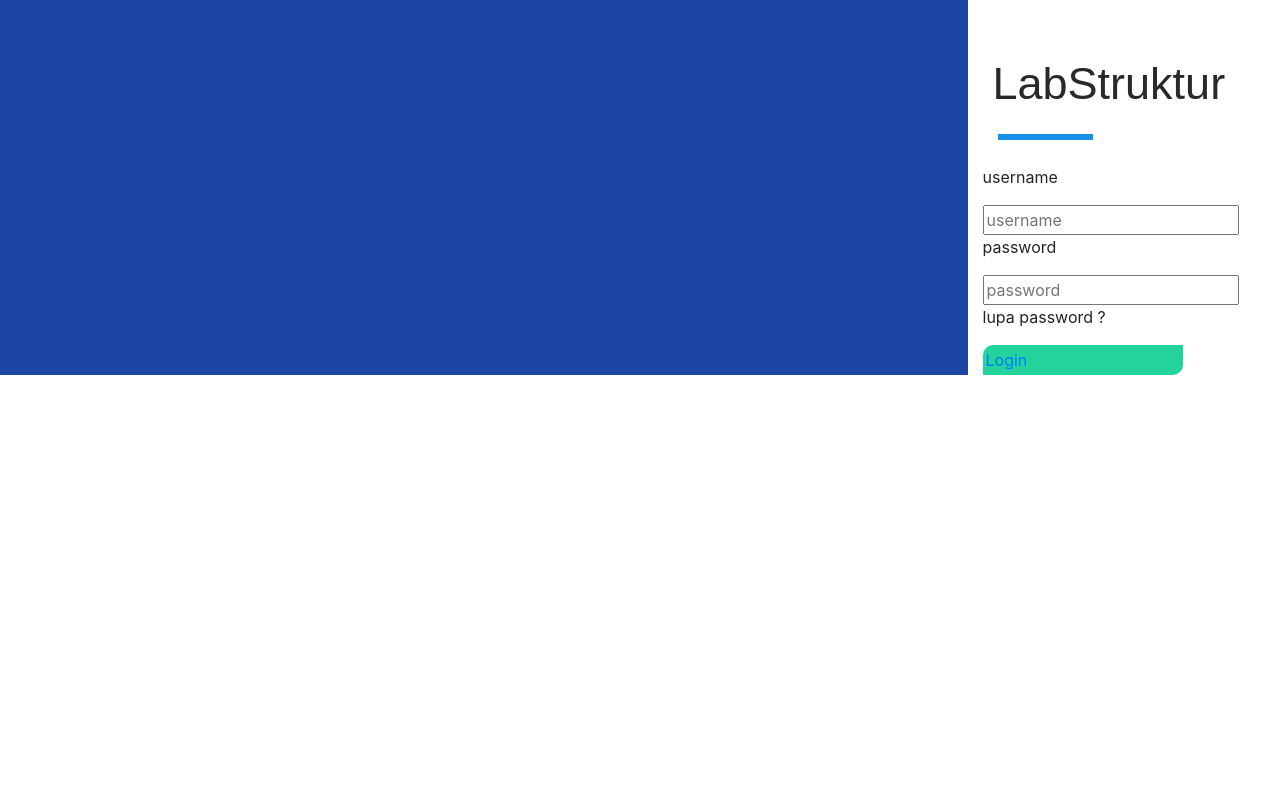
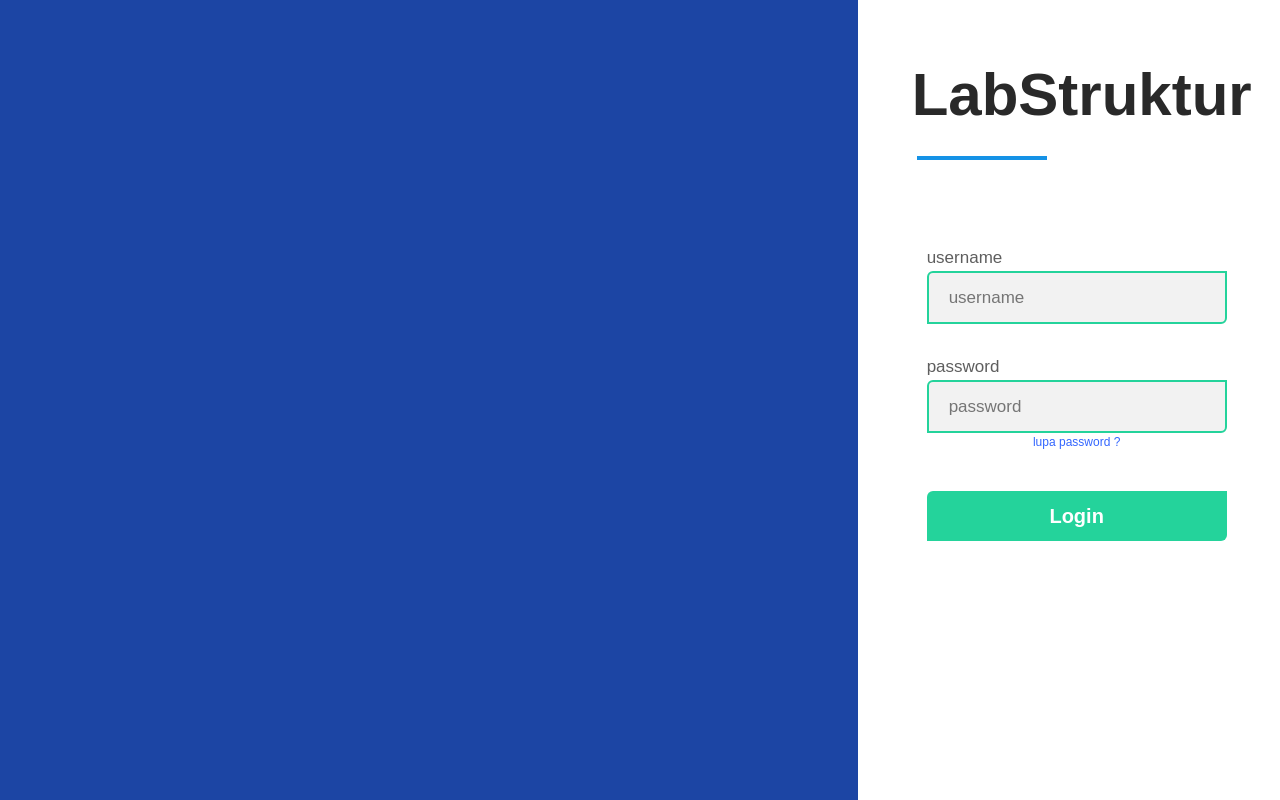
Before and after one commit to muharyman/labstruktur, a Vue app in the folder FrontEnd/labstruktur/: page /loginadmin in a window 1280 px wide. Built offline with nearby package versions, Linux system fonts and the light colour scheme.

Commit message:
sudah selesai halaman login

```diff
--- a/FrontEnd/labstruktur/src/components/LabStruktur.vue
+++ b/FrontEnd/labstruktur/src/components/LabStruktur.vue
@@ -7,18 +7,21 @@
 
 <style>
 .line{
-  width: 95px;
-  height: 6px;
+  width: 130px;
+  height: 4px;
   text-align: left;
   background-color: #1592E6;
   line-height: 15px;
   margin: 0 0 0 5px;
 }
 .logo{
+  width: fit-content;
   font-family: "montserrat Alternates", sans-serif;
-  font-size: 45px;
+  font-weight: 700;
+  font-size: 60px;
   color: #292929;
   padding: 0 0 0 5px;
-  margin: 0;
+  margin: auto;
+  display: block;
 }
 </style>
--- a/FrontEnd/labstruktur/src/styles/login.css
+++ b/FrontEnd/labstruktur/src/styles/login.css
@@ -0,0 +1,90 @@
+.row{
+    min-height: 100vh;
+  }
+  .logo{
+    padding-top: 25px;
+    margin:auto;
+    display: block;
+
+  }
+  .col-sm-8 {
+    visibility: visible;
+    background-color : #1C45A4;
+  }
+  @media screen and (max-width: 600px) {
+    .col-sm-8{
+      visibility: hidden;
+    }
+  }
+
+  .login{
+    padding-top: 85px;
+    margin: auto;
+    text-align: center;
+    width: fit-content;
+  }
+  .txt_input{
+    font-family: 'Montserrat Alternates', sans-serif;
+    font-size: 17px;
+    width: 100%;
+    margin-top: 0;
+    padding: 12px 20px;
+    background:#f2f2f2;
+    box-sizing: border-box;
+    border: 2px solid #24D39B;
+    border-radius: 6px 0 6px 0;
+    transition: 0.6s;
+  }
+  .text{
+    margin:0;
+    font-family: 'Montserrat Alternates', sans-serif;
+    font-size: 17px;
+    font-weight: 300;
+    text-align: left;
+    color: #5E5E5E;
+  }
+  .txt_input:focus{
+    border-radius: 0 6px 0 6px;
+    border: 2px solid #0066ff;
+    outline: 0;
+  }
+
+  #username{
+    margin-bottom: 30px;
+  }
+
+  #lupapassword{
+    display: block;
+    margin-bottom: 40px;
+    font-family: 'Montserrat Alternates', sans-serif;
+    color: #3366ff;
+    text-decoration: none;
+    transition: 0.6s;
+    font-size:12px;
+  }
+  #lupapassword:hover{
+    color:#99b3ff;
+  }
+
+  .button{
+    width: 300px;
+    height: 50px;
+  }
+  .button a:hover{
+    background: rgb(98, 228, 187);
+    color: white;
+  }
+  .button a{
+    display: block;
+    font-family: 'Montserrat Alternates', sans-serif;
+    padding: 10px 10px;
+    margin:auto;
+    text-align: center;
+    text-decoration: none;
+    font-size: 20px;
+    color: white;
+    border-radius: 6px 0 6px 0;
+    font-weight: 700;
+    background: #24D39B;
+    transition: 0.8s;
+  }
--- a/FrontEnd/labstruktur/src/views/Login.vue
+++ b/FrontEnd/labstruktur/src/views/Login.vue
@@ -1,18 +1,18 @@
 <template>
   <div class="row">
-    <div class="col-sm-9"></div>
-      <div class="col-sm-3">
+    <div class="col-sm-8"></div>
+    <div class="col-sm-4">
       <div class="logo">
         <LabStruktur/>
       </div>
       <div class="login">
-            <p>username</p>
-            <input placeholder="username" type="text"/>
-            <p>password</p>
-            <input placeholder="password" type="password"/>
-            <p>lupa password ?</p>
+        <p class="text">username</p>
+        <input class="txt_input" id="username" placeholder="username" type="text"/>
+        <p class="text">password</p>
+        <input class="txt_input" placeholder="password" type="password"/>
+        <a href="#none" id="lupapassword">lupa password ?</a>
         <div class="button">
-              <a href="#haha">Login</a>
+          <a href="#none">Login</a>
         </div>
       </div>
     </div>
@@ -30,28 +30,6 @@ export default {
 </script>
 
 <style>
-.logo{
-  margin: auto;
-  padding-top: 25px;
-}
-.col-sm-9{
-  background-color : #1C45A4;
-}
-.login{
-  padding-top: 25px;
-}
-.button{
-  width: 200px;
-  border-style: solid;
-  border-color: #24D39B;
-  background-color: #24D39B;
-  border-radius: 10px 0 10px 0;
-  margin:0;
-  padding:0;
-}
-.button p{
-  text-align: center;
-  overflow: hidden;
-  padding: 10px;
-}
+@import '../styles/login.css';
+
 </style>
--- a/FrontEnd/labstruktur/src/vue.config.js
+++ b/FrontEnd/labstruktur/src/vue.config.js
@@ -7,7 +7,9 @@ module.exports = {
     new GoogleFontsPlugin({
         fonts: [
             { family: "Source Sans Pro" },
-            { family: "Roboto", variants: [ "400", "700italic" ] }
+            { family: "Roboto", variants: [ "400", "700italic" ] },
+            { family: "Montserrat+Alternates"},
+            { family: "Montserrat"}
         ]
     })
 ]
```
Lines whose indentation alone changed are shown as unchanged.
